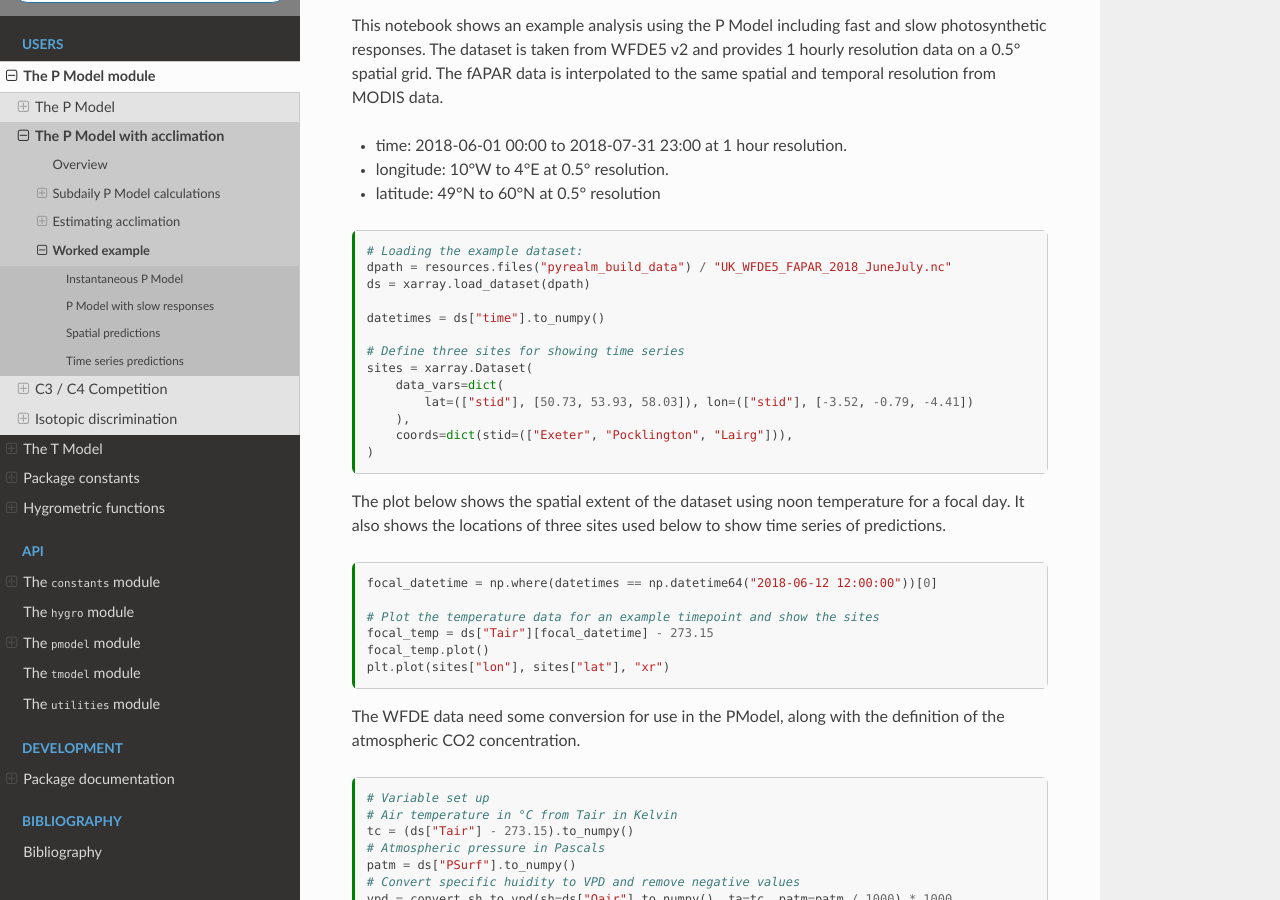
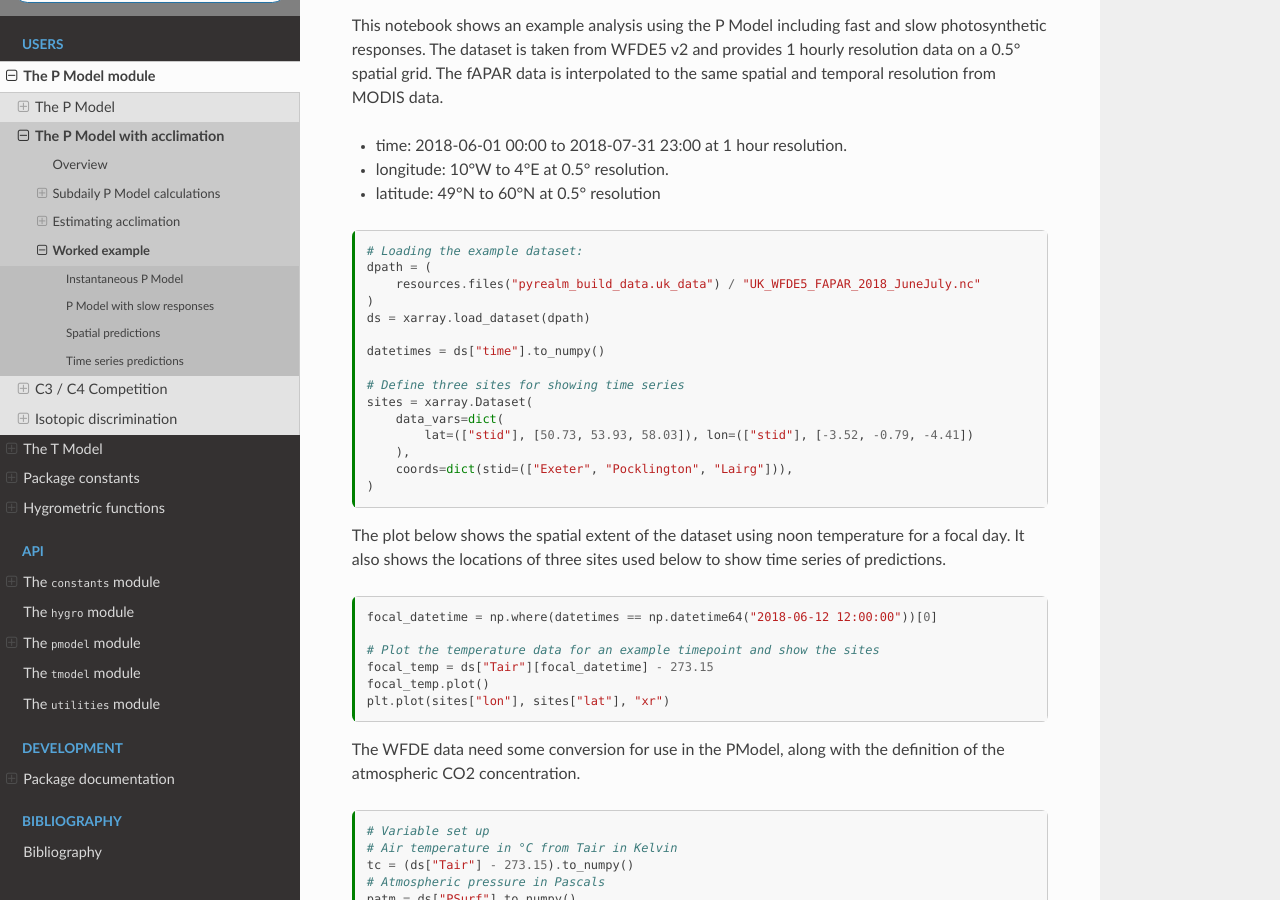
Before and after one commit to ImperialCollegeLondon/pyrealm, a Sphinx documentation site: the page built from docs/source/users/pmodel/subdaily_details/worked_example.md, in a window 1280 px wide and 900 px high, scrolled down 420 px. Built offline with Sphinx 7.4.7 and the Read the Docs theme 2.0.0, drawn with Linux system fonts in a browser that asks for light colours.

Commit message:
Updating doc paths that use pyrealm_build_data

````diff
--- a/docs/source/users/pmodel/subdaily_details/worked_example.md
+++ b/docs/source/users/pmodel/subdaily_details/worked_example.md
@@ -39,7 +39,9 @@ spatial and temporal resolution from MODIS data.
 
 ```{code-cell}
 # Loading the example dataset:
-dpath = resources.files("pyrealm_build_data") / "UK_WFDE5_FAPAR_2018_JuneJuly.nc"
+dpath = (
+    resources.files("pyrealm_build_data.uk_data") / "UK_WFDE5_FAPAR_2018_JuneJuly.nc"
+)
 ds = xarray.load_dataset(dpath)
 
 datetimes = ds["time"].to_numpy()
````
Also changed, not shown: docs/source/users/pmodel/pmodel_details/worked_examples.md (+1 -1 lines), docs/source/users/pmodel/subdaily_details/subdaily_calculations.md (+1 -1 lines).
